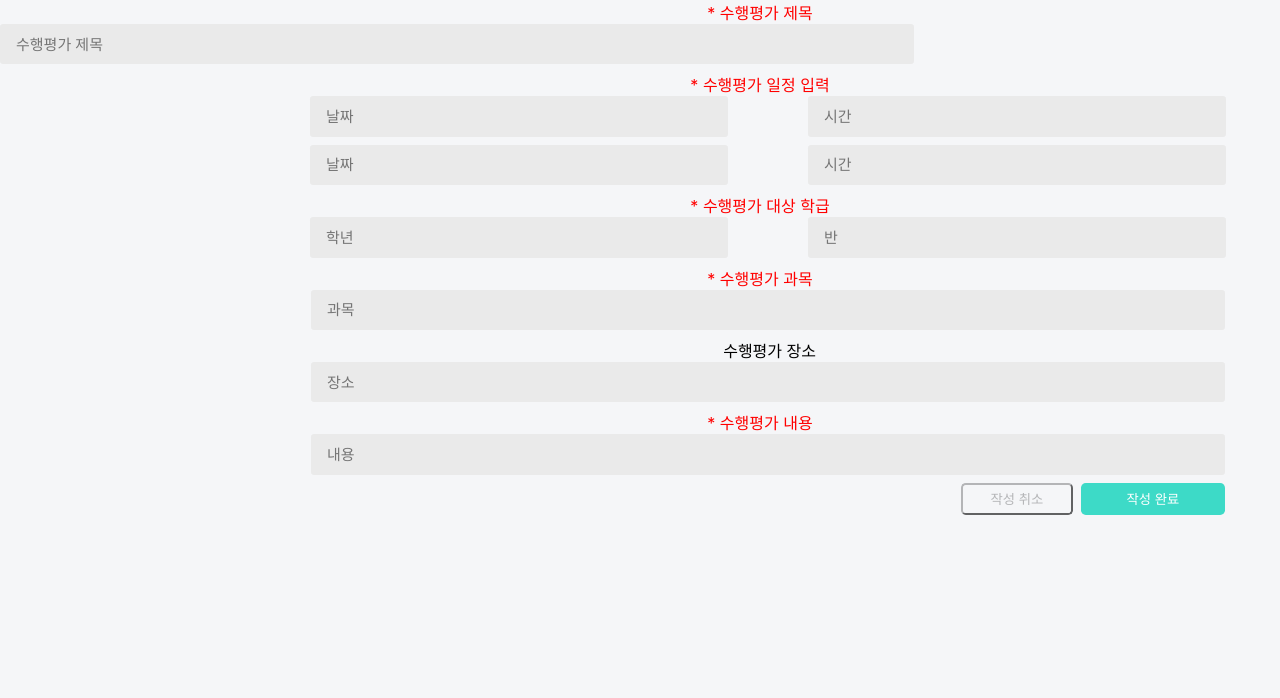
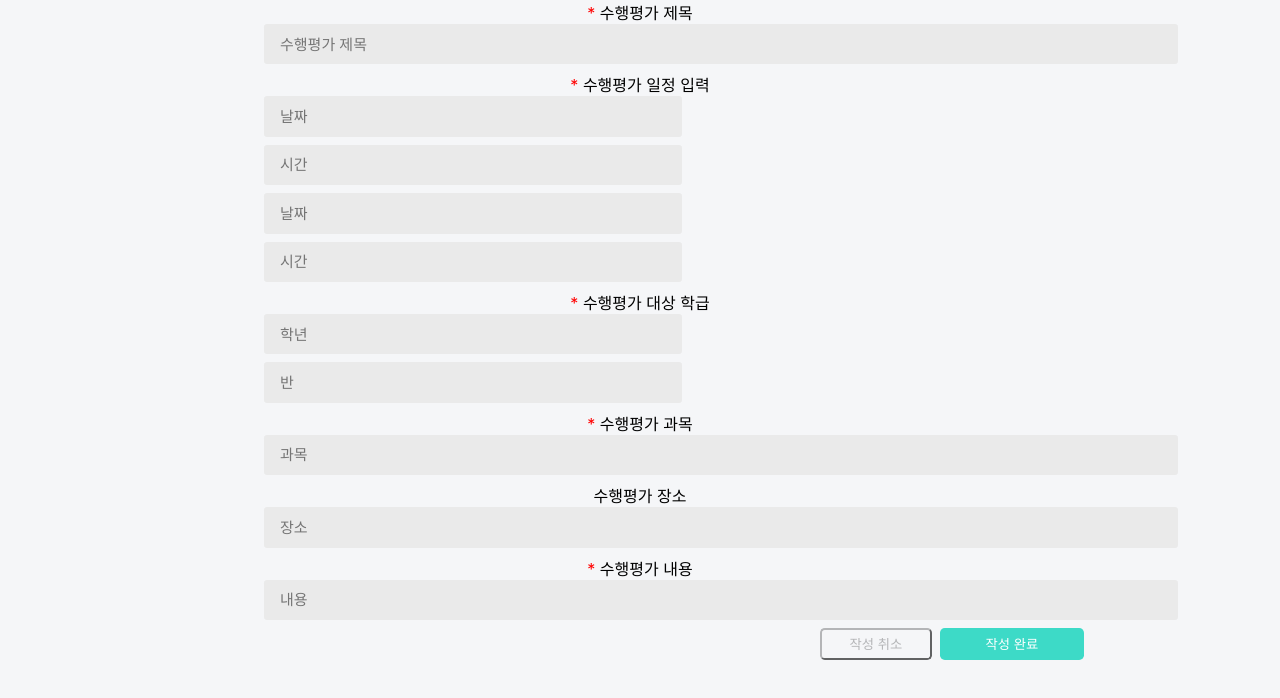
Before and after one commit to PosiD-Onid/C-ick_Frontend, a React (Create React App) app in the folder click/: page / in a window 1280 px wide. Shown: the top 698 px of the page. Built offline with nearby package versions, Linux system fonts and the light colour scheme.

Commit message:
design : 뷰 오류 수정
뷰 오류 수정 했습니다.

글자가 자동으로 중앙정렬이 되어 임의 조정이 안되는 관계로 추후 기능 개발 완료 후에 해결하겠습니다.

기능 개발 시작하겠습니다.

```diff
--- a/click/src/components/CorrectionPage/CorrectionPage.jsx
+++ b/click/src/components/CorrectionPage/CorrectionPage.jsx
@@ -1,42 +1,42 @@
 import * as S from "./CorrectionPage.style";
-//test
+
 const CorrectionPage = () => {
   return (
     <S.FullScreenColor>
       <div>
         <div>
           <S.Title>
-            <span>*</span> 수행평가 제목
+            <S.Span>*</S.Span> 수행평가 제목
           </S.Title>
-          <S.TieleI placeholder="수행평가 제목" type="text" />{" "}
+          <S.BigI placeholder="수행평가 제목" type="text" />{" "}
         </div>
         <div>
           <S.Title>
-            <span className="red">*</span> 수행평가 일정 입력
+            <S.Span>*</S.Span> 수행평가 일정 입력
           </S.Title>
-          <S.DayI placeholder="날짜" type="text"></S.DayI>
-          <S.TimeI placeholder="시간" type="text"></S.TimeI>
-          <S.DayI placeholder="날짜" type="text"></S.DayI>
-          <S.TimeI placeholder="시간" type="text"></S.TimeI>
+          <S.MiniI placeholder="날짜" type="text"></S.MiniI>
+          <S.MiniI placeholder="시간" type="text"></S.MiniI>
+          <S.MiniI placeholder="날짜" type="text"></S.MiniI>
+          <S.MiniI placeholder="시간" type="text"></S.MiniI>
         </div>
         <div>
           <S.Title>
-            <span className="red">*</span> 수행평가 대상 학급
+            <S.Span>*</S.Span> 수행평가 대상 학급
           </S.Title>
-          <S.GradeI placeholder="학년" type="text"></S.GradeI>
-          <S.ClassI placeholder="반" type="text"></S.ClassI>
+          <S.MiniI placeholder="학년" type="text"></S.MiniI>
+          <S.MiniI placeholder="반" type="text"></S.MiniI>
         </div>
         <div>
           <S.Title>
-            <span className="red">*</span> 수행평가 과목
+            <S.Span>*</S.Span> 수행평가 과목
           </S.Title>
-          <S.SubjectI placeholder="과목" type="text"></S.SubjectI>
-          <S.TitleB>수행평가 장소</S.TitleB>
-          <S.PlaceI placeholder="장소" type="text"></S.PlaceI>
+          <S.BigI placeholder="과목" type="text"></S.BigI>
+          <S.Title>수행평가 장소</S.Title>
+          <S.BigI placeholder="장소" type="text"></S.BigI>
           <S.Title>
-            <span className="red">*</span> 수행평가 내용
+            <S.Span>*</S.Span> 수행평가 내용
           </S.Title>
-          <S.DetailI placeholder="내용" type="text"></S.DetailI>
+          <S.BigI placeholder="내용" type="text"></S.BigI>
         </div>
         <div>
           <S.CancelB>작성 취소</S.CancelB>
--- a/click/src/components/CorrectionPage/CorrectionPage.style.js
+++ b/click/src/components/CorrectionPage/CorrectionPage.style.js
@@ -1,31 +1,24 @@
 import styled from "styled-components";
 
 export const FullScreenColor = styled.div`
-  display: flex;
-  justify-content: center;
+  background-color: #f5f6f8;
   width: 100vw;
   height: 100vh;
-  background-color: #f5f6f8;
 `;
 
 export const Title = styled.div`
-  color: red;
-  margin-left: 1.2rem;
-  padding-left: 15rem;
+  color: black;
 `;
 
-export const TitleB = styled.div`
-  color: black;
-  margin-left: 1.2rem;
-  padding-left: 15rem;
+export const Span = styled.span`
+  color: red;
+  padding-left: 0px;
 `;
 
-export const TieleI = styled.input`
-  margin-left: 16rem;
+export const BigI = styled.input`
+  margin-left: 16.5rem;
   margin-bottom: 0.5rem;
-  justify-content: center;
   display: flex;
-  align-items: center;
   overflow: hidden;
   padding-left: 1rem;
   outline: none;
@@ -37,9 +30,11 @@ export const TieleI = styled.input`
   border: none;
 `;
 
-export const DayI = styled.input`
+export const MiniI = styled.input`
+  justify-content: center;
+  display: flex;
   margin-bottom: 0.5rem;
-  margin-left: 16rem;
+  margin-left: 16.5rem;
   overflow: hidden;
   padding-left: 1rem;
   outline: none;
@@ -51,92 +46,8 @@ export const DayI = styled.input`
   border: none;
 `;
 
-export const TimeI = styled.input`
-  margin-bottom: 0.5rem;
-  margin-left: 5rem;
-  overflow: hidden;
-  padding-left: 1rem;
-  outline: none;
-  background-color: #eaeaea;
-  font-size: 15px;
-  width: 25rem;
-  height: 2.4rem;
-  border-radius: 0.2rem;
-  border: none;
-`;
-
-export const GradeI = styled.input`
-  margin-bottom: 0.5rem;
-  margin-left: 16rem;
-  overflow: hidden;
-  padding-left: 1rem;
-  outline: none;
-  background-color: #eaeaea;
-  font-size: 15px;
-  width: 25rem;
-  height: 2.4rem;
-  border-radius: 0.2rem;
-  border: none;
-`;
-
-export const ClassI = styled.input`
-  margin-bottom: 0.5rem;
-  margin-left: 5rem;
-  overflow: hidden;
-  padding-left: 1rem;
-  outline: none;
-  background-color: #eaeaea;
-  font-size: 15px;
-  width: 25rem;
-  height: 2.4rem;
-  border-radius: 0.2rem;
-  border: none;
-`;
-
-export const SubjectI = styled.input`
-  margin-bottom: 0.5rem;
-  margin-left: 16rem;
-  overflow: hidden;
-  padding-left: 1rem;
-  outline: none;
-  background-color: #eaeaea;
-  font-size: 15px;
-  width: 56rem;
-  height: 2.4rem;
-  border-radius: 0.2rem;
-  border: none;
-`;
-
-export const PlaceI = styled.input`
-  margin-left: 16rem;
-  overflow: hidden;
-  padding-left: 1rem;
-  outline: none;
-  background-color: #eaeaea;
-  font-size: 15px;
-  width: 56rem;
-  height: 2.4rem;
-  border-radius: 0.2rem;
-  border: none;
-  margin-bottom: 0.5rem;
-`;
-
-export const DetailI = styled.input`
-  margin-bottom: 0.5rem;
-  margin-left: 16rem;
-  overflow: hidden;
-  padding-left: 1rem;
-  outline: none;
-  background-color: #eaeaea;
-  font-size: 15px;
-  width: 56rem;
-  height: 2.4rem;
-  border-radius: 0.2rem;
-  border: none;
-`;
-
 export const CancelB = styled.button`
-  margin-left: 56.6rem;
+  margin-left: 39rem;
   width: 7rem;
   height: 2rem;
   border-radius: 0.3rem;
--- a/click/src/components/SchedulelnquiryPage/SchedulelnquiryPage.style.js
+++ b/click/src/components/SchedulelnquiryPage/SchedulelnquiryPage.style.js
@@ -11,7 +11,7 @@ export const List = styled.div`
   font-family: "Pretendard-Regular";
   font-style: normal;
   font-weight: 600;
-  margin-left: 1rem;
+  margin-left: 0rem;
   color: black;
 `;
 
@@ -23,7 +23,7 @@ export const Line = styled.hr`
 export const Select = styled.div`
   margin-top: 1rem;
   margin-bottom: 1rem;
-  margin-left: 10rem;
+  margin-left: 0rem;
   font-size: 17px;
   font-family: "Pretendard-Regular";
   font-style: normal;
--- a/click/src/components/TeacherPage/TeacherPage.jsx
+++ b/click/src/components/TeacherPage/TeacherPage.jsx
@@ -1,50 +1,50 @@
 // import * as T from "./TeacherPage.style";
-import * as T from "./TeacherPage.style";
+import * as S from "./TeacherPage.style";
 
 const TeacherPage = () => {
   return (
-    <T.FullScreenColor>
+    <S.FullScreenColor>
       <div>
         <div>
-          <T.Title>
-            <span className="red">*</span> 수행평가 제목
-          </T.Title>
-          <T.TieleI placeholder="수행평가 제목" type="text" />{" "}
+          <S.Title>
+            <S.Span>*</S.Span> 수행평가 제목
+          </S.Title>
+          <S.BigI placeholder="수행평가 제목" type="text" />{" "}
         </div>
         <div>
-          <T.Title>
-            <span className="red">*</span> 수행평가 일정 입력
-          </T.Title>
-          <T.DayI placeholder="날짜" type="text"></T.DayI>
-          <T.TimeI placeholder="시간" type="text"></T.TimeI>
-          <T.DayI placeholder="날짜" type="text"></T.DayI>
-          <T.TimeI placeholder="시간" type="text"></T.TimeI>
+          <S.Title>
+            <S.Span>*</S.Span> 수행평가 일정 입력
+          </S.Title>
+          <S.MiniI placeholder="날짜" type="text"></S.MiniI>
+          <S.MiniI placeholder="시간" type="text"></S.MiniI>
+          <S.MiniI placeholder="날짜" type="text"></S.MiniI>
+          <S.MiniI placeholder="시간" type="text"></S.MiniI>
         </div>
         <div>
-          <T.Title>
-            <span>*</span> 수행평가 대상 학급
-          </T.Title>
-          <T.GradeI placeholder="학년" type="text"></T.GradeI>
-          <T.ClassI placeholder="반" type="text"></T.ClassI>
+          <S.Title>
+            <S.Span>*</S.Span> 수행평가 대상 학급
+          </S.Title>
+          <S.MiniI placeholder="학년" type="text"></S.MiniI>
+          <S.MiniI placeholder="반" type="text"></S.MiniI>
         </div>
         <div>
-          <T.Title>
-            <span>*</span> 수행평가 과목
-          </T.Title>
-          <T.SubjectI placeholder="과목" type="text"></T.SubjectI>
-          <T.TitleB>수행평가 장소</T.TitleB>
-          <T.PlaceI placeholder="장소" type="text"></T.PlaceI>
-          <T.Title>
-            <span>*</span> 수행평가 내용
-          </T.Title>
-          <T.DetailI placeholder="내용" type="text"></T.DetailI>
+          <S.Title>
+            <S.Span>*</S.Span> 수행평가 과목
+          </S.Title>
+          <S.BigI placeholder="과목" type="text"></S.BigI>
+          <S.Title>수행평가 장소</S.Title>
+          <S.BigI placeholder="장소" type="text"></S.BigI>
+          <S.Title>
+            <S.Span>*</S.Span> 수행평가 내용
+          </S.Title>
+          <S.BigI placeholder="내용" type="text"></S.BigI>
         </div>
         <div>
-          <T.CancelB>작성 취소</T.CancelB>
-          <T.CompleteB>작성 완료</T.CompleteB>
+          <S.CancelB>작성 취소</S.CancelB>
+          <S.CompleteB>작성 완료</S.CompleteB>
         </div>
       </div>
-    </T.FullScreenColor>
+    </S.FullScreenColor>
   );
 };
 
--- a/click/src/components/TeacherPage/TeacherPage.style.js
+++ b/click/src/components/TeacherPage/TeacherPage.style.js
@@ -1,29 +1,24 @@
 import styled from "styled-components";
 
 export const FullScreenColor = styled.div`
-  display: flex;
+  background-color: #f5f6f8;
   width: 100vw;
   height: 100vh;
-  background-color: #f5f6f8;
 `;
 
 export const Title = styled.div`
-  color: red;
-  margin-left: 0rem;
-  padding-left: 15rem;
+  color: black;
 `;
 
-export const TitleB = styled.div`
-  color: black;
-  margin-left: 1.2rem;
-  padding-left: 15rem;
+export const Span = styled.span`
+  color: red;
+  padding-left: 0px;
 `;
 
-export const TieleI = styled.input`
+export const BigI = styled.input`
+  margin-left: 16.5rem;
   margin-bottom: 0.5rem;
-  justify-content: center;
   display: flex;
-  align-items: center;
   overflow: hidden;
   padding-left: 1rem;
   outline: none;
@@ -35,9 +30,11 @@ export const TieleI = styled.input`
   border: none;
 `;
 
-export const DayI = styled.input`
+export const MiniI = styled.input`
+  justify-content: center;
+  display: flex;
   margin-bottom: 0.5rem;
-  margin-left: 16rem;
+  margin-left: 16.5rem;
   overflow: hidden;
   padding-left: 1rem;
   outline: none;
@@ -49,92 +46,8 @@ export const DayI = styled.input`
   border: none;
 `;
 
-export const TimeI = styled.input`
-  margin-bottom: 0.5rem;
-  margin-left: 5rem;
-  overflow: hidden;
-  padding-left: 1rem;
-  outline: none;
-  background-color: #eaeaea;
-  font-size: 15px;
-  width: 25rem;
-  height: 2.4rem;
-  border-radius: 0.2rem;
-  border: none;
-`;
-
-export const GradeI = styled.input`
-  margin-bottom: 0.5rem;
-  margin-left: 16rem;
-  overflow: hidden;
-  padding-left: 1rem;
-  outline: none;
-  background-color: #eaeaea;
-  font-size: 15px;
-  width: 25rem;
-  height: 2.4rem;
-  border-radius: 0.2rem;
-  border: none;
-`;
-
-export const ClassI = styled.input`
-  margin-bottom: 0.5rem;
-  margin-left: 5rem;
-  overflow: hidden;
-  padding-left: 1rem;
-  outline: none;
-  background-color: #eaeaea;
-  font-size: 15px;
-  width: 25rem;
-  height: 2.4rem;
-  border-radius: 0.2rem;
-  border: none;
-`;
-
-export const SubjectI = styled.input`
-  margin-bottom: 0.5rem;
-  margin-left: 16rem;
-  overflow: hidden;
-  padding-left: 1rem;
-  outline: none;
-  background-color: #eaeaea;
-  font-size: 15px;
-  width: 56rem;
-  height: 2.4rem;
-  border-radius: 0.2rem;
-  border: none;
-`;
-
-export const PlaceI = styled.input`
-  margin-left: 16rem;
-  overflow: hidden;
-  padding-left: 1rem;
-  outline: none;
-  background-color: #eaeaea;
-  font-size: 15px;
-  width: 56rem;
-  height: 2.4rem;
-  border-radius: 0.2rem;
-  border: none;
-  margin-bottom: 0.5rem;
-`;
-
-export const DetailI = styled.input`
-  margin-bottom: 0.5rem;
-  margin-left: 16rem;
-  overflow: hidden;
-  padding-left: 1rem;
-  outline: none;
-  background-color: #eaeaea;
-  font-size: 15px;
-  width: 56rem;
-  height: 2.4rem;
-  border-radius: 0.2rem;
-  border: none;
-`;
-
 export const CancelB = styled.button`
-  margin-left: 56.6rem;
+  margin-left: 39rem;
   width: 7rem;
   height: 2rem;
   border-radius: 0.3rem;
```
